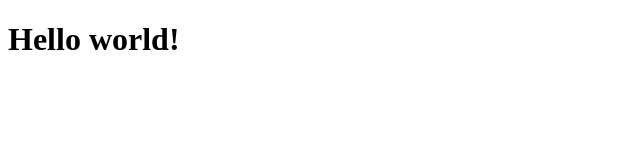
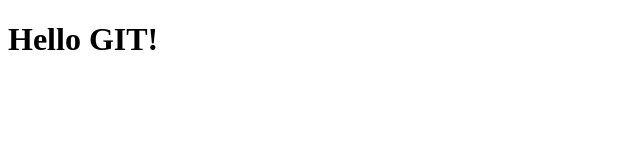
Before and after one commit to DariuszLuber/git_tutorial_example_web_app, a plain HTML site: page index.html in a window 1280 px wide. Shown: the full height of the page, 0-640 px from the left. Drawn offline with Linux system fonts and the light colour scheme.

Commit message:
change header

```diff
--- a/index.html
+++ b/index.html
@@ -7,6 +7,6 @@
     <title>Document</title>
 </head>
 <body>
-    <h1>Hello world!</h1>
+    <h1>Hello GIT!</h1>
 </body>
 </html>
```
